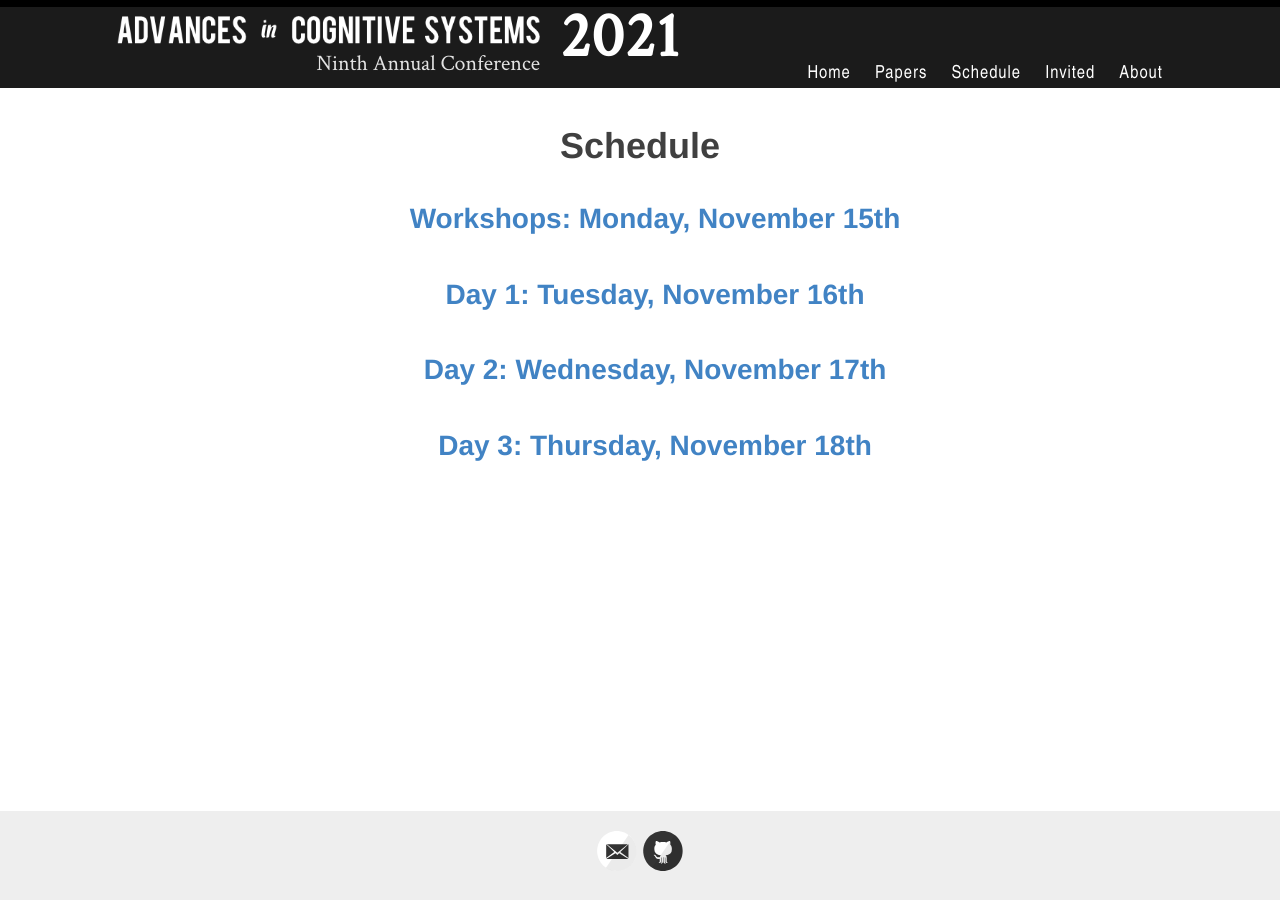
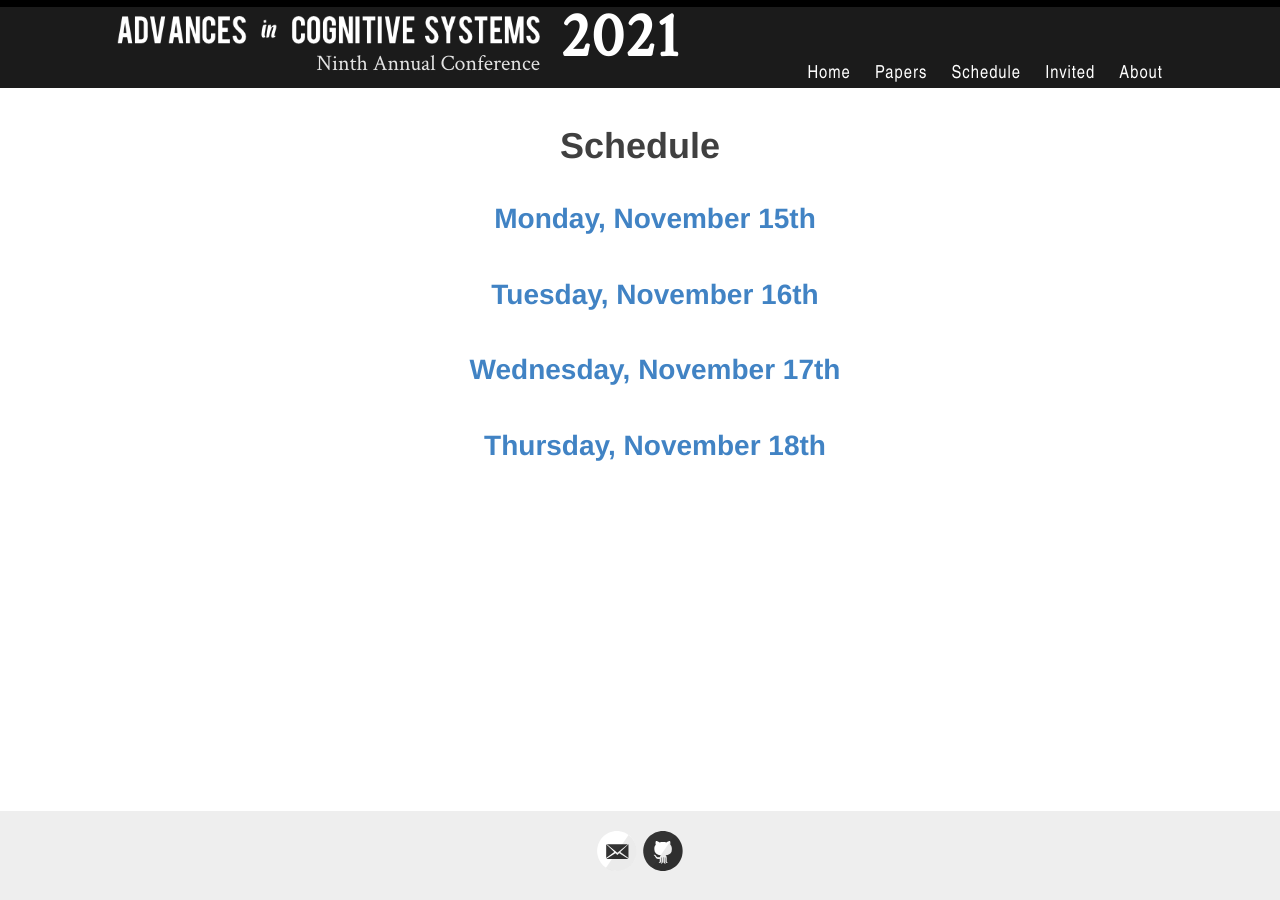
Before and after one commit to AdvancesInCognitiveSystems/acs2021, a Jekyll site: the page built from _pages/schedule-new.md, in a window 1280 px wide. Built offline with Jekyll 4.4.1, drawn with Linux system fonts in a browser that asks for light colours.

Commit message:
Fix day pages.  Files names can't start with numbers.

```diff
--- a/_config.yml
+++ b/_config.yml
@@ -85,12 +85,8 @@ plugins:
   - jekyll-sitemap # Create a sitemap using the official Jekyll sitemap gem
   - jekyll-feed # Create an Atom feed using the official Jekyll feed gem
   - jekyll-seo-tag
-  - jekyll-paginate
 
 include: ['_pages']
-
-paginate: 6
-paginate_path: /page:num/
 
 # Exclude these files from your production _site
 exclude:
@@ -105,6 +101,11 @@ collections:
     output: true
   days:
     output: true
+    order:
+      - monday-day0.md
+      - tuesday-day1.md
+      - wednesday-day2.md
+      - thursday-day3.md
 
 # gems:
 # - jekyll-seo-tag
--- a/_pages/schedule-new.md
+++ b/_pages/schedule-new.md
@@ -5,20 +5,9 @@ permalink: /schedule/
 ---
 
 <ul>
+  {% for day in site.days %}
     <h3>
-      <a href="../days/2021-11-15-monday-day0">Workshops: Monday, November 15th</a>
+      <a href="{{ site.url }}{{ site.baseurl }}{{ day.url }}">{{ day.title }}</a>
     </h3>
-
-    <h3>
-      <a href="../days/2021-11-16-tuesday-day1">Day 1: Tuesday, November 16th</a>
-    </h3>
-
-    <h3>
-      <a href="../days/2021-11-16-wednesday-day2">Day 2: Wednesday, November 17th</a>
-    </h3>
-
-    <h3>
-      <a href="../days/2021-11-16-thursday-day3">Day 3: Thursday, November 18th</a>
-    </h3>
-
+  {% endfor %}
 </ul>
```
Also changed, not shown: _days/monday-day0.md (renamed from _days/2021-11-15-monday-day0.md), _days/tuesday-day1.md (renamed from _days/2021-11-16-tuesday-day1.md), _days/wednesday-day2.md (renamed from _days/2021-11-17-wednesday-day2.md), _days/wednesday-day3.md (renamed from _days/2021-11-18-thursday-day3.md), _layouts/day.html (renamed from _layouts/days.html).
